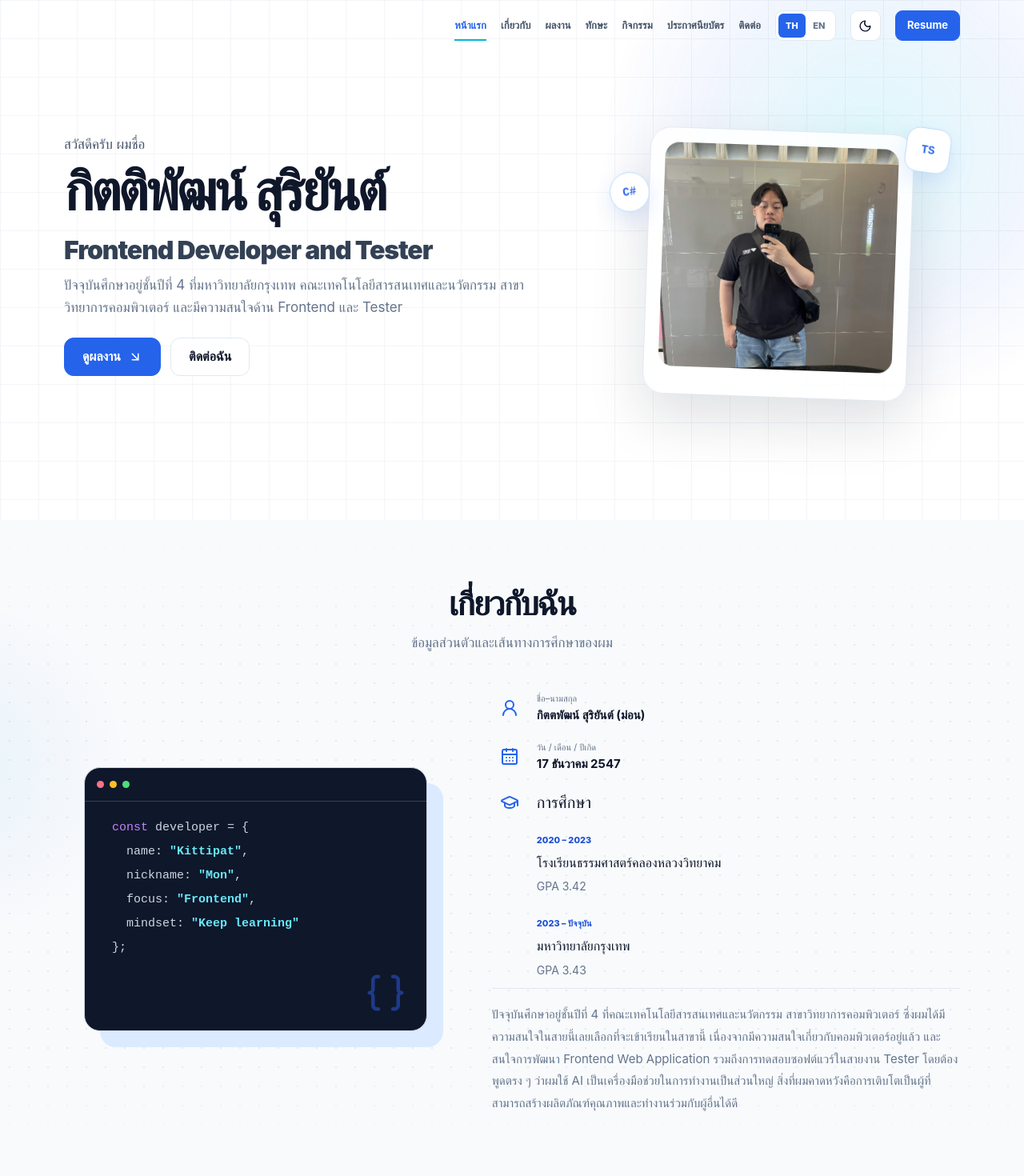
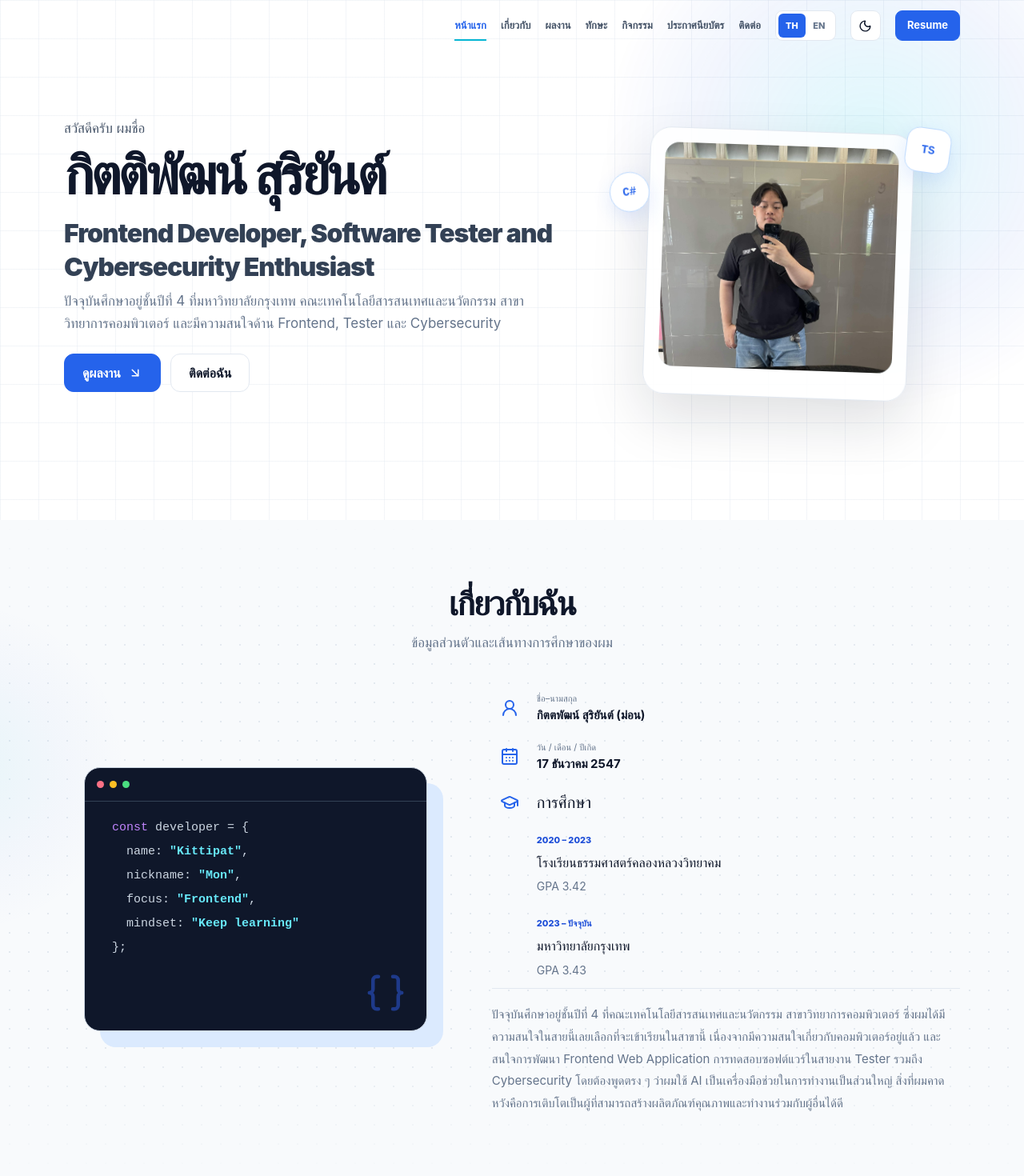
Before and after one commit to kittipatwork15/Portfolio, a Next.js app: page / in a window 1280 px wide. Shown: the top 1470 px of the page at 80% size. Built offline with nearby package versions, Linux system fonts and the light colour scheme.

Commit message:
Add cybersecurity interest

```diff
--- a/app/layout.tsx
+++ b/app/layout.tsx
@@ -3,7 +3,7 @@ import LanguageProvider from "@/components/LanguageProvider";
 import "./globals.css";
 
 export const metadata: Metadata = {
-  title: "Kittipat Suriyan | Frontend Developer and Tester Portfolio",
+  title: "Kittipat Suriyan | Frontend Developer, Tester and Cybersecurity Portfolio",
   description: "Bilingual frontend developer and software tester portfolio featuring projects, skills, activities, and certifications.",
   keywords: ["Frontend Developer", "Software Tester", "Portfolio", "Next.js", "TypeScript"],
   icons: {
@@ -12,7 +12,7 @@ export const metadata: Metadata = {
     apple: "/images/Logo.png",
   },
   openGraph: {
-    title: "Kittipat Suriyan | Frontend Developer and Tester",
+    title: "Kittipat Suriyan | Frontend Developer, Tester and Cybersecurity",
     description: "Frontend development, software testing, projects, technical skills, activities, and certifications.",
     type: "website",
     locale: "th_TH",
--- a/components/About.tsx
+++ b/components/About.tsx
@@ -74,8 +74,8 @@ export default function About() {
 
             <p className="about-summary">
               {isThai
-                ? "ปัจจุบันศึกษาอยู่ชั้นปีที่ 4 ที่คณะเทคโนโลยีสารสนเทศและนวัตกรรม สาขาวิทยาการคอมพิวเตอร์ ซึ่งผมได้มีความสนใจในสายนี้เลยเลือกที่จะเข้าเรียนในสาขานี้ เนื่องจากมีความสนใจเกี่ยวกับคอมพิวเตอร์อยู่แล้ว และสนใจการพัฒนา Frontend Web Application รวมถึงการทดสอบซอฟต์แวร์ในสายงาน Tester โดยต้องพูดตรง ๆ ว่าผมใช้ AI เป็นเครื่องมือช่วยในการทำงานเป็นส่วนใหญ่ สิ่งที่ผมคาดหวังคือการเติบโตเป็นผู้ที่สามารถสร้างผลิตภัณฑ์คุณภาพและทำงานร่วมกับผู้อื่นได้ดี"
-                : "I am currently a fourth-year Computer Science student in the School of Information Technology and Innovation. I chose this field because I have always been interested in computers. I am particularly interested in frontend web application development and software testing. To be transparent, I use AI as a primary tool to support my work. I hope to grow into someone who can create quality products and collaborate effectively with others."}
+                ? "ปัจจุบันศึกษาอยู่ชั้นปีที่ 4 ที่คณะเทคโนโลยีสารสนเทศและนวัตกรรม สาขาวิทยาการคอมพิวเตอร์ ซึ่งผมได้มีความสนใจในสายนี้เลยเลือกที่จะเข้าเรียนในสาขานี้ เนื่องจากมีความสนใจเกี่ยวกับคอมพิวเตอร์อยู่แล้ว และสนใจการพัฒนา Frontend Web Application การทดสอบซอฟต์แวร์ในสายงาน Tester รวมถึง Cybersecurity โดยต้องพูดตรง ๆ ว่าผมใช้ AI เป็นเครื่องมือช่วยในการทำงานเป็นส่วนใหญ่ สิ่งที่ผมคาดหวังคือการเติบโตเป็นผู้ที่สามารถสร้างผลิตภัณฑ์คุณภาพและทำงานร่วมกับผู้อื่นได้ดี"
+                : "I am currently a fourth-year Computer Science student in the School of Information Technology and Innovation. I chose this field because I have always been interested in computers. I am particularly interested in frontend web application development, software testing, and cybersecurity. To be transparent, I use AI as a primary tool to support my work. I hope to grow into someone who can create quality products and collaborate effectively with others."}
             </p>
           </div>
         </div>
--- a/components/Hero.tsx
+++ b/components/Hero.tsx
@@ -21,8 +21,8 @@ export default function Hero() {
           <p className="role">{personal.role}</p>
           <p className="lead">
             {isThai
-              ? "ปัจจุบันศึกษาอยู่ชั้นปีที่ 4 ที่มหาวิทยาลัยกรุงเทพ คณะเทคโนโลยีสารสนเทศและนวัตกรรม สาขาวิทยาการคอมพิวเตอร์ และมีความสนใจด้าน Frontend และ Tester"
-              : "I am currently a fourth-year Computer Science student in the School of Information Technology and Innovation at Bangkok University, with an interest in Frontend Development and Software Testing."}
+              ? "ปัจจุบันศึกษาอยู่ชั้นปีที่ 4 ที่มหาวิทยาลัยกรุงเทพ คณะเทคโนโลยีสารสนเทศและนวัตกรรม สาขาวิทยาการคอมพิวเตอร์ และมีความสนใจด้าน Frontend, Tester และ Cybersecurity"
+              : "I am currently a fourth-year Computer Science student in the School of Information Technology and Innovation at Bangkok University, with an interest in Frontend Development, Software Testing, and Cybersecurity."}
           </p>
           <div className="hero-actions">
             <a className="button" href="#projects">
--- a/data/personal.ts
+++ b/data/personal.ts
@@ -2,7 +2,7 @@ export const personal = {
   name: "Kittipat Suriyan",
   nameTh: "กิตติพัฒน์ สุริยันต์",
   shortName: "Kittipat",
-  role: "Frontend Developer and Tester",
+  role: "Frontend Developer, Software Tester and Cybersecurity Enthusiast",
   email: "kittipat.work15@gmail.com",
   phone: "+66 64 943 9817",
   location: "พระนครศรีอยุธยา, ประเทศไทย",
```
